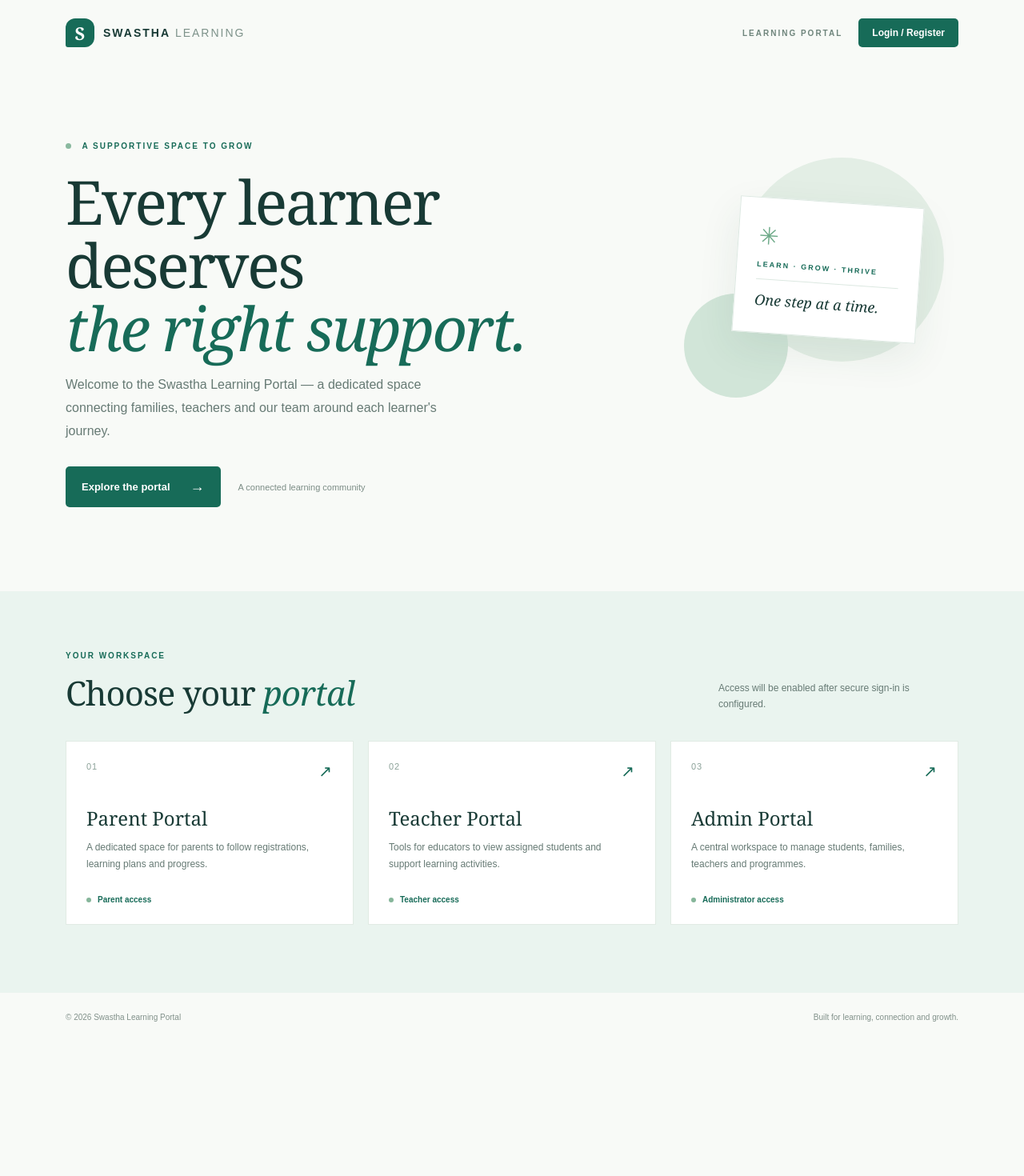
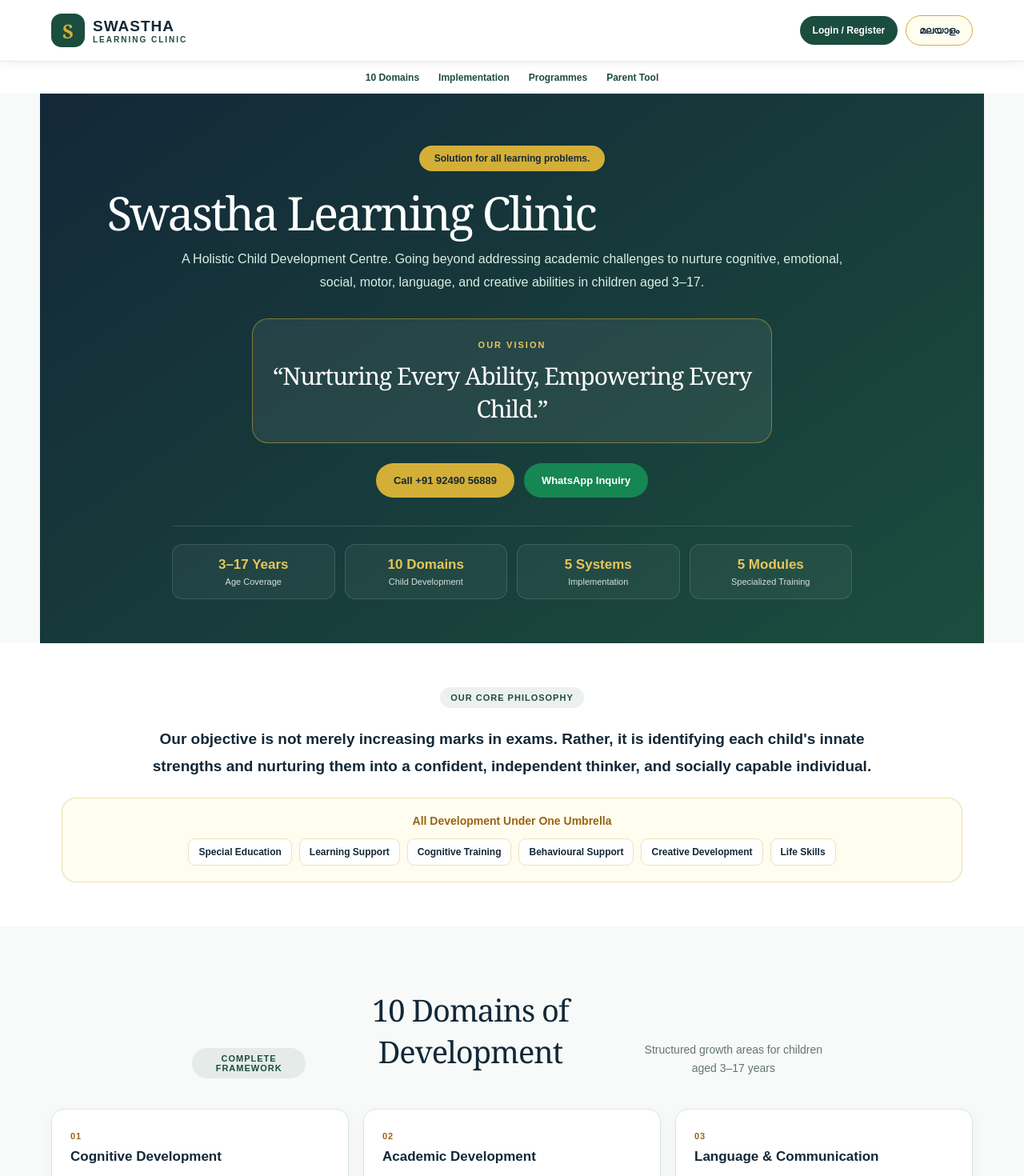
Before and after one commit to nishadbacker-sketch/swastha-learning-portal, a Next.js app: page / in a window 1280 px wide. Shown: the top 1470 px of the page at 80% size. Before the commit the page ends 1302 px from the top, so only its background shows below. Built offline with nearby package versions, Linux system fonts and the light colour scheme.

Commit message:
Update page.tsx

```diff
--- a/app/page.tsx
+++ b/app/page.tsx
@@ -1,85 +1,5 @@
-const portalCards = [
-  {
-    number: "01",
-    title: "Parent Portal",
-    description: "A dedicated space for parents to follow registrations, learning plans and progress.",
-    note: "Parent access"
-  },
-  {
-    number: "02",
-    title: "Teacher Portal",
-    description: "Tools for educators to view assigned students and support learning activities.",
-    note: "Teacher access"
-  },
-  {
-    number: "03",
-    title: "Admin Portal",
-    description: "A central workspace to manage students, families, teachers and programmes.",
-    note: "Administrator access"
-  }
-];
+import HomePage from "./app/home/page";
 
 export default function Home() {
-  return (
-    <main>
-      <nav className="nav">
-        <a className="brand" href="/">
-          <span className="brand-mark">S</span>
-          <span>SWASTHA<span className="brand-light"> LEARNING</span></span>
-        </a>
-       <div className="nav-actions">
-  <span className="nav-tag">LEARNING PORTAL</span>
-  <a className="nav-login" href="/login">Login / Register</a>
-</div>
-      </nav>
-
-      <section className="hero">
-        <div className="eyebrow"><span className="dot" /> A SUPPORTIVE SPACE TO GROW</div>
-        <h1>Every learner deserves<br /><em>the right support.</em></h1>
-        <p className="hero-copy">
-          Welcome to the Swastha Learning Portal — a dedicated space connecting
-          families, teachers and our team around each learner&apos;s journey.
-        </p>
-        <div className="hero-actions">
-          <a className="primary-button" href="#portals">Explore the portal <span>→</span></a>
-          <span className="secure-note">A connected learning community</span>
-        </div>
-        <div className="hero-art" aria-hidden="true">
-          <div className="orb orb-one" />
-          <div className="orb orb-two" />
-          <div className="art-card">
-            <span className="art-spark">✳</span>
-            <span className="art-label">LEARN · GROW · THRIVE</span>
-            <span className="art-line" />
-            <span className="art-small">One step at a time.</span>
-          </div>
-        </div>
-      </section>
-
-      <section className="portals" id="portals">
-        <div className="section-heading">
-          <div>
-            <div className="eyebrow">YOUR WORKSPACE</div>
-            <h2>Choose your <em>portal</em></h2>
-          </div>
-          <p>Access will be enabled after secure sign-in is configured.</p>
-        </div>
-        <div className="card-grid">
-          {portalCards.map((card) => (
-            <article className="portal-card" key={card.number}>
-              <div className="card-top"><span>{card.number}</span><span className="arrow">↗</span></div>
-              <h3>{card.title}</h3>
-              <p>{card.description}</p>
-              <div className="card-bottom"><span className="card-dot" />{card.note}</div>
-            </article>
-          ))}
-        </div>
-      </section>
-
-      <footer>
-        <span>© {new Date().getFullYear()} Swastha Learning Portal</span>
-        <span>Built for learning, connection and growth.</span>
-      </footer>
-    </main>
-  );
+  return <HomePage />;
 }
```
